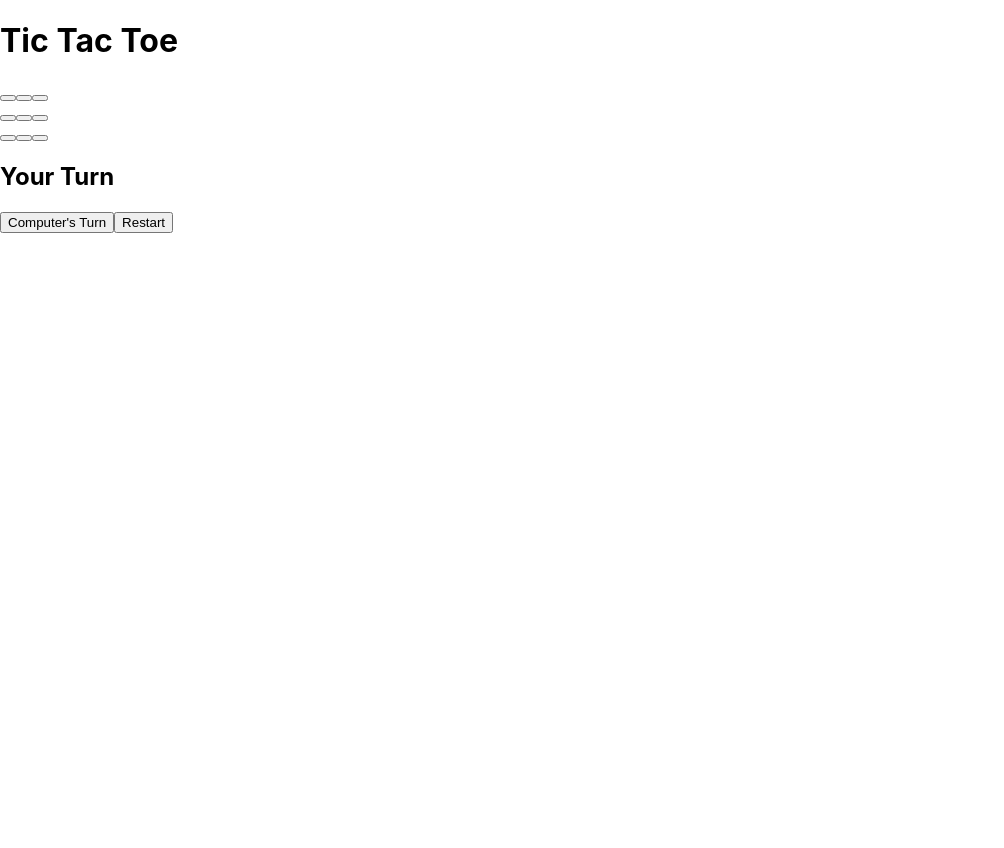
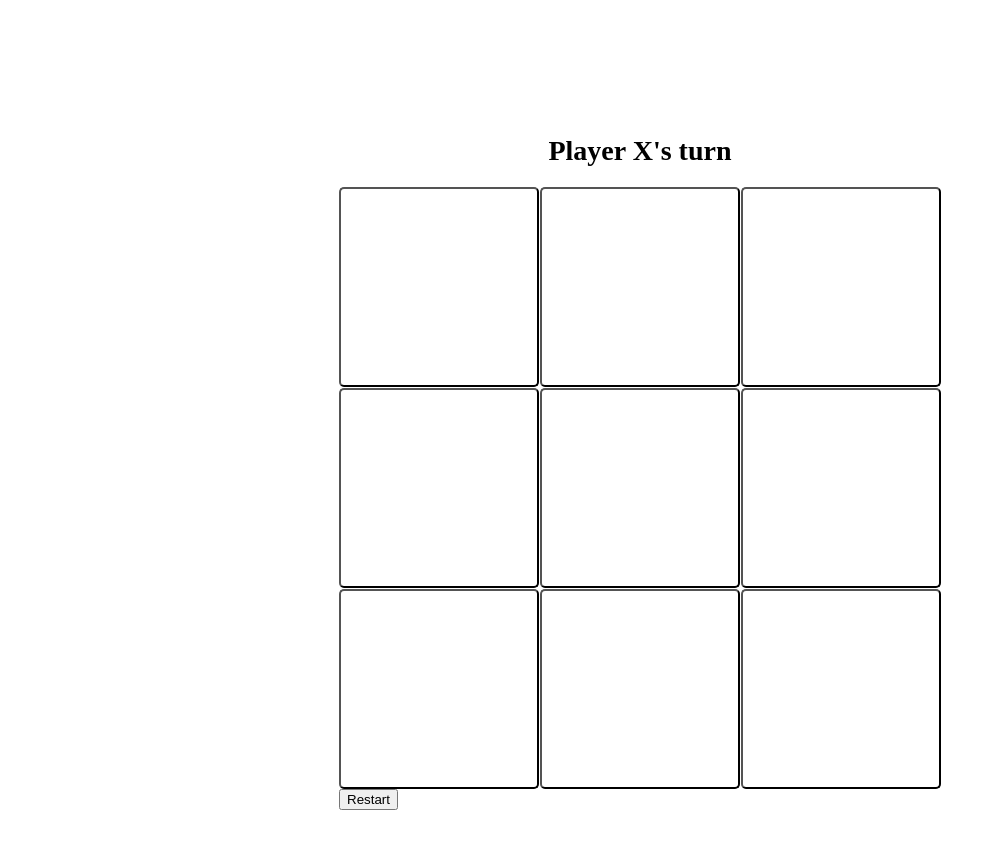
Before and after one commit to ismailfateen/react-ttt, a Next.js app: page / in a window 1280 px wide. Shown: the top 848 px of the page, without its empty margins (0-1004 px from the left). Before the commit the page ends 800 px from the top, so only its background shows below. Built offline with nearby package versions, Linux system fonts and the light colour scheme.

Commit message:
move all to one file, done?

```diff
--- a/components/Square.js
+++ /dev/null
@@ -1,9 +0,0 @@
-const Square = (props) => {
-    return (
-        <button className="square" onClick={() => props.onClick()}>
-            {props.value}
-        </button>
-    )
-}
-
-export default Square;
--- a/pages/index.js
+++ b/pages/index.js
@@ -1,71 +1,26 @@
 import Head from 'next/head'
-import Square from "../components/Square"
-import { useState } from "react"
+import styles from "../styles/Home.module.css"
+import { useEffect, useState } from "react";
 
-const styles = {
-    status: {
-        fontSize: '1.5rem',
-        fontWeight: 'bold',
-        margin: '0 auto',
-        width: '100%',
-        textAlign: 'center'
-    },
-    board: {
-        display: 'flex',
-        flexWrap: 'wrap',
-        width: '100%',
-        height: '100%',
-        justifyContent: 'center',
-        alignItems: 'center'
-    },
-    square: {
-        width: '100px',
-        height: '100px',
-        border: '1px solid #ccc',
-        margin: '0 auto',
-        fontSize: '1.5rem',
-        fontWeight: 'bold',
-        textAlign: 'center',
-        cursor: 'pointer'
-    },
-    title: {
-        fontSize: '2rem',
-        fontWeight: 'bold',
-        margin: '0 auto',
-        width: '100%',
-        textAlign: 'center'
+const Square = (props) => {
+    if (!props.value) {
+      return (
+        <button
+          className="square"
+          onClick={props.onClick}
+          disabled={Boolean(props.winner)}
+        />
+      );
     }
-}
+    return (
+      <button className={`square square_${props.value.toLocaleLowerCase()}`} disabled>
+        {props.value}
+      </button>
+    );
+  };
 
-export default function Home() {
-    const [board, setBoard] = useState(Array(9).fill(null))
-    const [turn, setTurn] = useState(true)
-    const [winner, setWinner] = useState(null)
-    const [draw, setDraw] = useState(false)
-    const [gameOver, setGameOver] = useState(false)
-    const [computer, setComputer] = useState(false)
-    const [computerTurn, setComputerTurn] = useState(false)
-    const [computerMove, setComputerMove] = useState(null)
-
-    const handleClick = (index) => {
-      checkWinner()
-        if (winner || draw || gameOver) {
-            return
-        }
-        if (board[index] !== null) {
-            return
-        }
-        if (turn) {
-            setBoard(board.map((square, i) => i === index ? "X" : square))
-            setTurn(false)
-        } else {
-            setBoard(board.map((square, i) => i === index ? "O" : square))
-            setTurn(true)
-        }
-    }
-
-    const checkWinner = () => {
-        const winningCombinations = [
+  function checkWinner(squares) {
+    const lines = [
       [0, 1, 2],
       [3, 4, 5],
       [6, 7, 8],
@@ -73,87 +28,82 @@ export default function Home() {
       [1, 4, 7],
       [2, 5, 8],
       [0, 4, 8],
-            [2, 4, 6]
-        ]
-        for (let i = 0; i < winningCombinations.length; i++) {
-            const [a, b, c] = winningCombinations[i]
-            if (board[a] && board[a] === board[b] && board[a] === board[c]) {
-                setWinner(board[a])
-                setGameOver(true)
-                return
+      [2, 4, 6],
+    ];
+    for (let i = 0; i < lines.length; i++) {
+      const [a, b, c] = lines[i];
+      if (squares[a] && squares[a] === squares[b] && squares[a] === squares[c]) {
+        return squares[a];
       }
     }
-        if (board.every(square => square !== null)) {
-            setDraw(true)
-            setGameOver(true)
-            return
-        }
-        return null
+    return null;
   }
 
-    const handleComputer = () => {
-        setComputer(true)
-        setComputerTurn(true)
-       let moves = [];
-       for (let i = 0; i < board.length; i++) {
-            if (board[i] === null) {
-                moves.push(i);
+  function Board() {
+      const [squares, setSquares] = useState(Array(9).fill(null));
+      const [currentPlayer, setCurrentPlayer] = useState(
+          Math.round(Math.random() * 1) === 1 ? "X" : "O"
+      );
+      const [winner, setWinner] = useState(null);
+
+      function setSquare(i) {
+          const squaresCopy = [...squares];
+          if (winner || squaresCopy[i]) {
+              return;
           }
-        }
-        const move = moves[Math.floor((Math.random()*moves.length))]
-        setComputerMove(move)
-        handleClick(computerMove)
-        checkWinner()
-        setComputerTurn(false)
-        setComputer(false)
+          squaresCopy[i] = currentPlayer;
+          setSquares(squaresCopy);
+          setCurrentPlayer(currentPlayer === "X" ? "O" : "X");
       }
 
-    const handleRestart = () => {
-        setBoard(Array(9).fill(null))
+      function restart() {
+          setSquares(Array(9).fill(null));
           setWinner(null)
-        setDraw(false)
-        setGameOver(false)
-        setComputer(false)
-        setComputerTurn(false)
-        setComputerMove(null)
       }
 
+      useEffect(() => {
+          const winner = checkWinner(squares);
+          if (winner) {
+              setWinner(winner);
+          }
+          if (!winner && !squares.filter((square) => !square).length) {
+              setWinner("draw");
+          }
+      })
+
+      return (
+          <div className="board-main">
+              <div className="title"> Player {currentPlayer}&apos;s turn </div>
+              {winner && winner != "draw" && <p>Congratulations {winner}, you have won!</p>}
+              {winner && winner == "draw" && <p>It&apos;s a draw!</p>}
+              <div className="grid">
+                  {squares.map((square, i) => (
+                      <Square
+                          key={i}
+                          value={square}
+                          onClick={() => setSquare(i)}
+                          winner={winner}
+                      />
+                  ))}
+              </div>
+              <button className="restart" onClick={restart}>Restart</button>
+          </div>
+      );
+  }
+
+
+const Home = () => {
    return (
      <div className={styles.container}>
       <Head>
         <title>Tic Tac Toe</title>
-                <link rel="icon" href="/favicon.ico" />
       </Head>
-            <div className={styles.title}>
-                <h1>Tic Tac Toe</h1>
-            </div>
-            <div className={styles.board}>
-                <div className={styles.row}>
-                    <Square value={board[0]} onClick={() => handleClick(0)} />
-                    <Square value={board[1]} onClick={() => handleClick(1)} />
-                    <Square value={board[2]} onClick={() => handleClick(2)} />
-                </div>
-                <div className={styles.row}>
-                    <Square value={board[3]} onClick={() => handleClick(3)} />
-                    <Square value={board[4]} onClick={() => handleClick(4)} />
-                    <Square value={board[5]} onClick={() => handleClick(5)} />
-                </div>
-                <div className={styles.row}>
-                    <Square value={board[6]} onClick={() => handleClick(6)} />
-                    <Square value={board[7]} onClick={() => handleClick(7)} />
-                    <Square value={board[8]} onClick={() => handleClick(8)} />
-                </div>
-            </div>
-            <div className={styles.status}>
-                {winner && <h2>{winner} wins!</h2>}
-                {draw && <h2>Draw!</h2>}
-                {gameOver && <h2>Game Over!</h2>}
-                {computer && <h2>Computer&apos;s Turn</h2>}
-                {computerTurn && <h2>Computer&apos;s Turn</h2>}
-                {!computer && !computerTurn && <h2>Your Turn</h2>}
-                {!computer && !computerTurn && <button onClick={() => handleComputer()}>Computer&apos;s Turn</button>}
-                {!computer && !computerTurn && <button onClick={() => handleRestart()}>Restart</button>}
-            </div>
+
+      <main className={styles.main}>
+          <Board />
+      </main>
     </div>
    )
 }
+
+export default Home
--- a/styles/globals.css
+++ b/styles/globals.css
@@ -1,16 +1,38 @@
-html,
-body {
-  padding: 0;
-  margin: 0;
-  font-family: -apple-system, BlinkMacSystemFont, Segoe UI, Roboto, Oxygen,
-    Ubuntu, Cantarell, Fira Sans, Droid Sans, Helvetica Neue, sans-serif;
+.grid{
+  display: grid;
+  grid-gap: 1px;
+  grid-template-columns: repeat(3,1fr);
 }
 
-a {
-  color: inherit;
-  text-decoration: none;
+.square{
+  width: 200px;
+  height: 200px;
+  font-size: 6rem;
+  border-radius: 5px;
+  font-size: 10rem;
+  font-weight: 900;
+  background-color: white;
 }
 
-* {
-  box-sizing: border-box;
+.square_o{
+  color: blue;
 }
+
+.square_x{
+  color: red;
+}
+
+.title{
+  text-align: center;
+  font-size: 28px;
+  font-weight: bold;
+  margin: 0 0 20px 0;
+}
+
+p{
+  text-align: center;
+  font-size: 28px;
+  font-weight: bold;
+  margin: 0 0 20px 0;
+  color: coral;
+}
```
Lines whose indentation alone changed are shown as unchanged.
